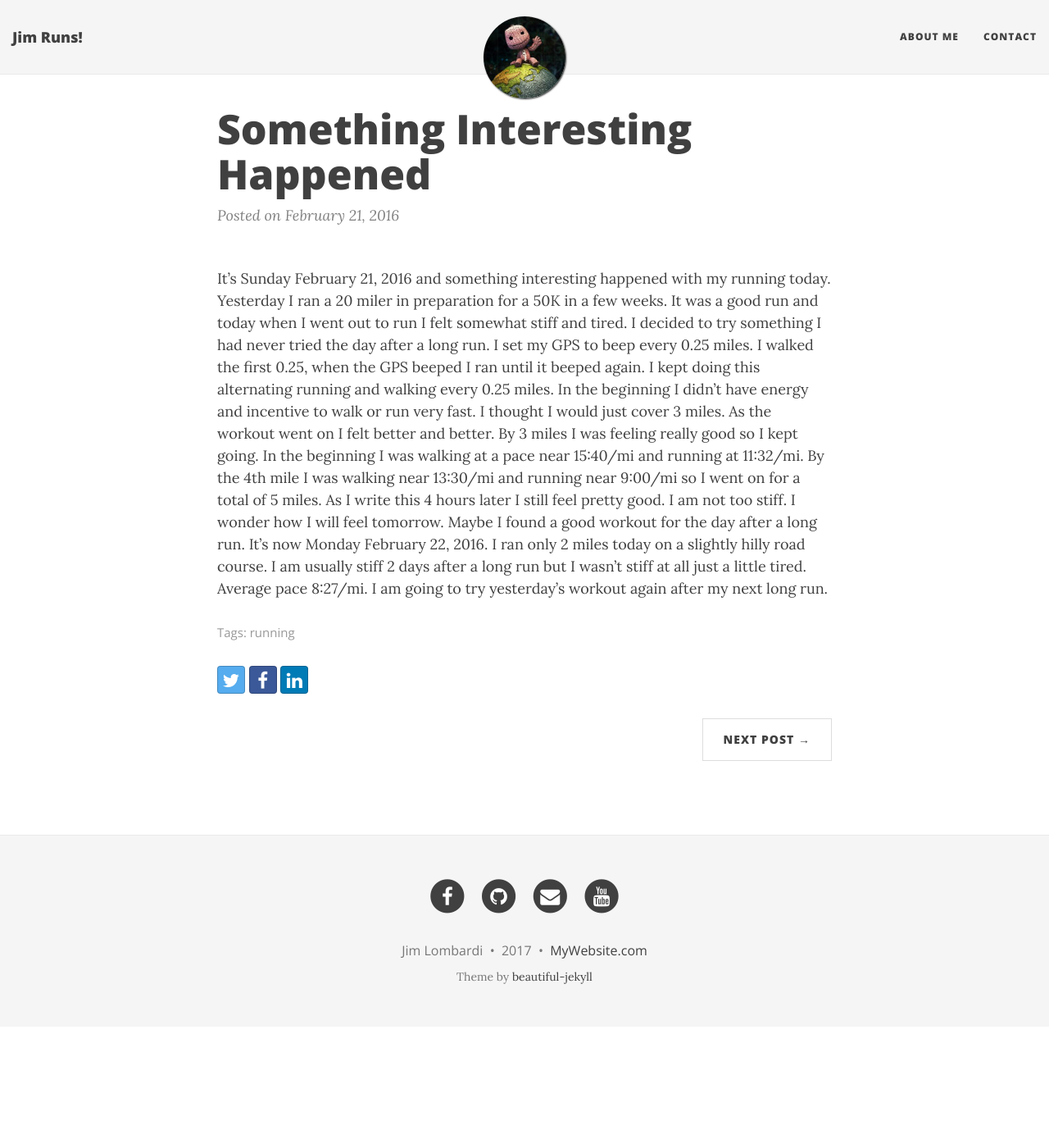
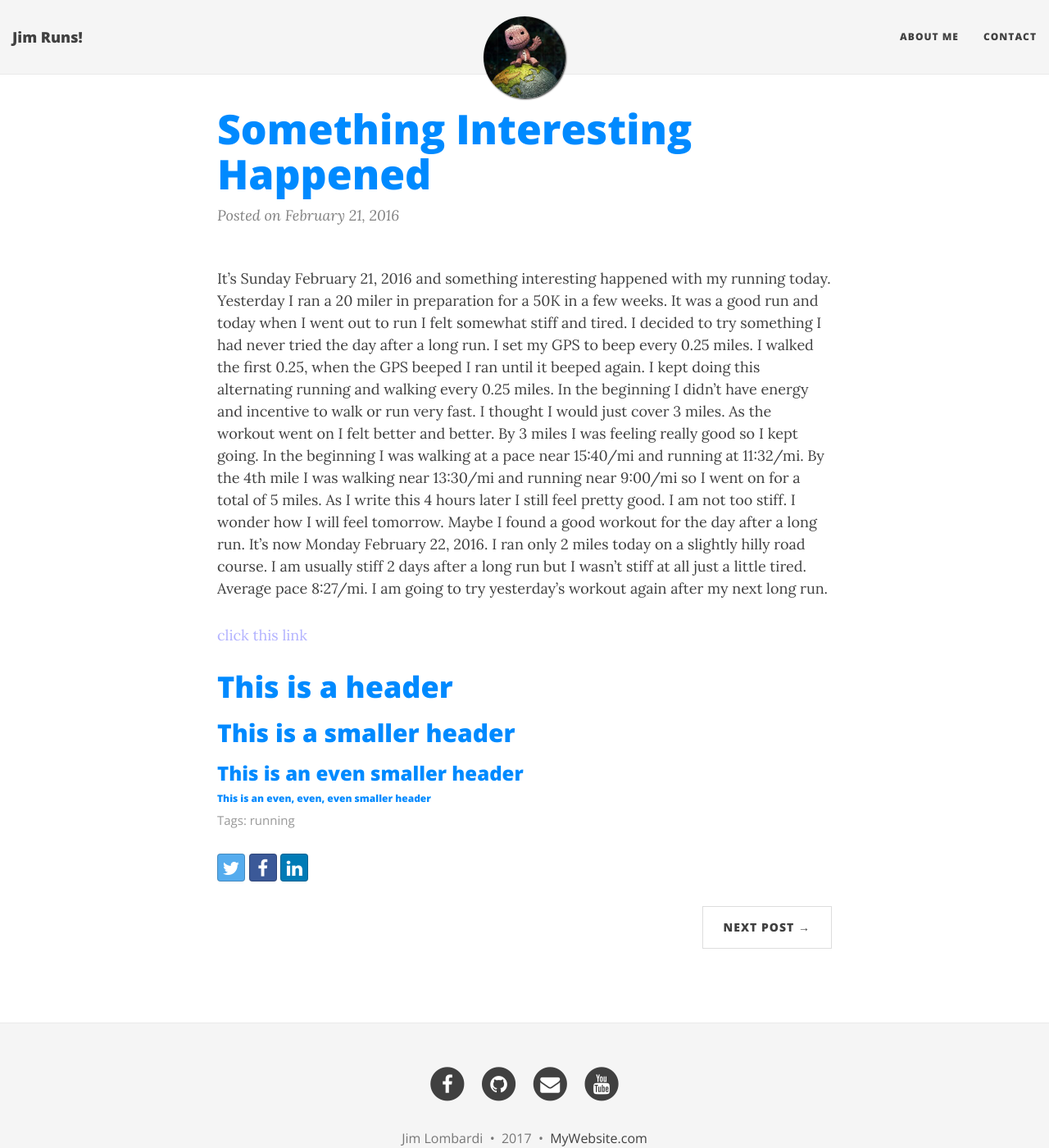
Before and after one commit to jimruns/jimruns.github.io, a Jekyll site: the page built from _posts/2016-02-21-interesting.md, in a window 1280 px wide and 1400 px high. Shown: the whole window at 82% size. Built offline with Jekyll 4.4.1, drawn with Linux system fonts in a browser that asks for light colours; nearby versions of some CDN libraries.

Commit message:
small changes showing sample markdown

```diff
--- a/_posts/2016-02-21-interesting.md
+++ b/_posts/2016-02-21-interesting.md
@@ -20,3 +20,13 @@ tomorrow. Maybe I found a good workout for the day after a long run. It's now Mo
 I ran only 2 miles today on a slightly hilly road course. I am usually stiff 2 days after a long run
 but I wasn't stiff at all just a little tired. Average pace 8:27/mi. I am going to try yesterday's
 workout again after my next long run.
+
+[click this link](http://www.markdowntutorial.com/lesson/1/)
+
+# This is a header
+
+## This is a smaller header
+
+### This is an even smaller header
+
+###### This is an even, even, even smaller header
--- a/css/main.css
+++ b/css/main.css
@@ -15,18 +15,19 @@ p {
 }
 p a {
   /* text-decoration: underline */
-  color: #008AFF;
+  color: #B2B2FF;
 }
 h1,h2,h3,h4,h5,h6 {
   font-family: 'Open Sans', 'Helvetica Neue', Helvetica, Arial, sans-serif;
   font-weight: 800;
+  color: #008AFF;
 }
 a {
   color: #008AFF;
 }
 a:hover,
 a:focus {
-  color: #0085a1;
+  color: #B2B2FF;
 }
 blockquote {
   color: #808080;
@@ -118,7 +119,7 @@ img {
 .navbar-custom .navbar-brand:focus ,
 .navbar-custom .nav li a:hover,
 .navbar-custom .nav li a:focus {
-  color: #0085a1;
+  color: #B2B2FF;
 }
 
 .navbar-custom .navbar-brand-logo {
```
Also changed, not shown: 2 other files.
